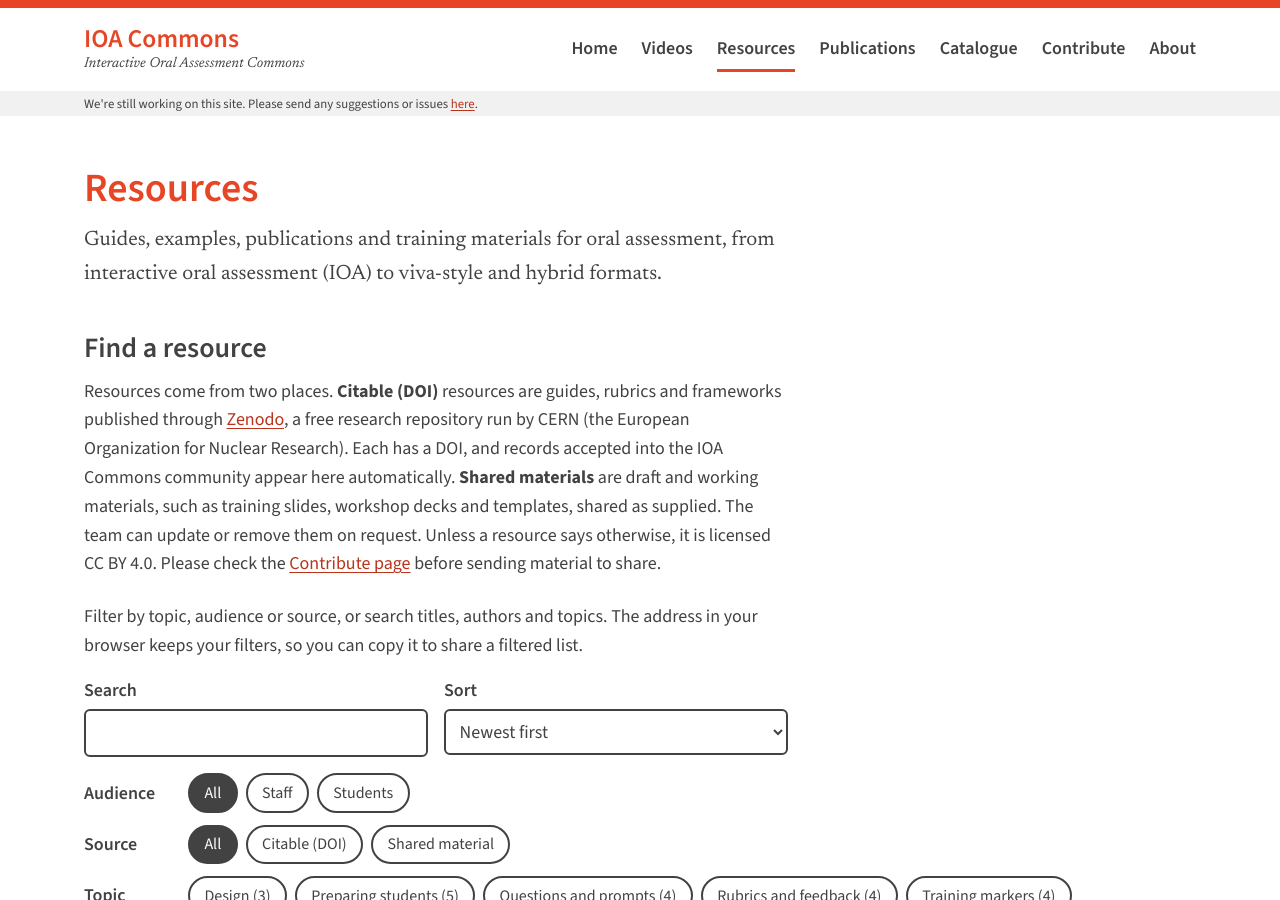
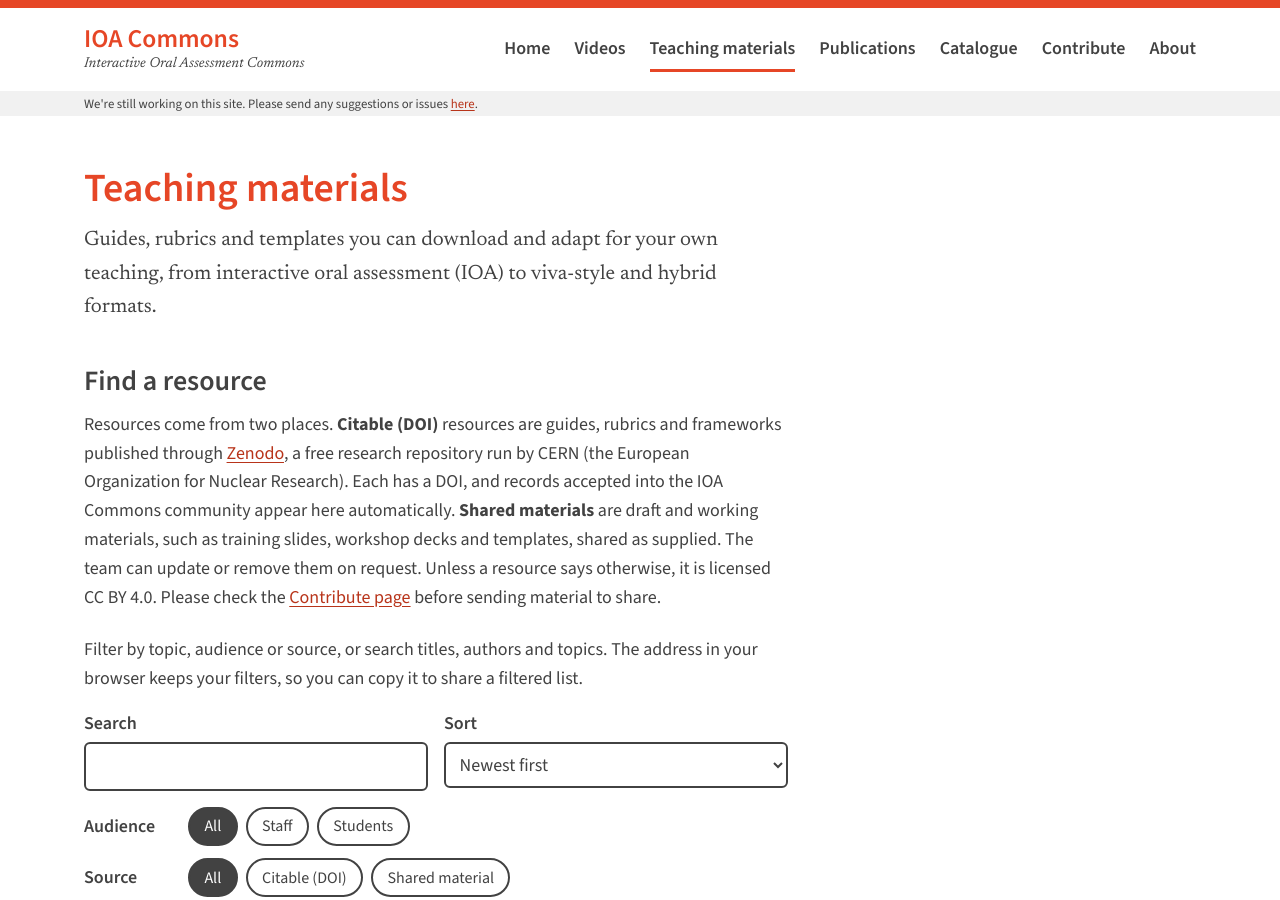
Before and after one commit to HelloAngela/ioa-hub, a Jekyll site: the page built from resources.md, in a window 1280 px wide and 900 px high. Built offline with Jekyll 4.4.1, drawn with Linux system fonts in a browser that asks for light colours.

Commit message:
Show the Resources page as Teaching materials and describe both pages clearly
Co-Authored-By: Claude Opus 5.5 <noreply@anthropic.com>

```diff
--- a/_data/nav.yml
+++ b/_data/nav.yml
@@ -3,7 +3,7 @@
   url: /
 - title: Videos
   url: /videos/
-- title: Resources
+- title: Teaching materials
   url: /resources/
 - title: Publications
   url: /publications/
--- a/contribute.md
+++ b/contribute.md
@@ -16,14 +16,14 @@ To change or remove your entry later, {% if site.intake_form_url contains "PLACE
 
 ## 2. Publish a citable resource on Zenodo
 
-For a formal, citable publication, share a guide, rubric or framework through Zenodo, a free research repository run by CERN (the European Organization for Nuclear Research). Zenodo assigns a DOI when you publish the record. You can then request to add it to the IOA Commons community; community moderators review that request before it appears in the community and on our Resources page.
+For a formal, citable publication, share a guide, rubric or framework through Zenodo, a free research repository run by CERN (the European Organization for Nuclear Research). Zenodo assigns a DOI when you publish the record. You can then request to add it to the IOA Commons community; community moderators review that request before it appears in the community and on our Teaching materials page.
 
 1. Create a free account at [zenodo.org](https://zenodo.org/).
 2. Choose "New upload" and add your file. PDF is best for guides and rubrics.
 3. Fill in the title, authors and a short description.
 4. Choose a licence. We recommend CC BY 4.0, which lets others reuse your work if they credit you.
 5. Under "Communities", select the [IOA Commons community](https://zenodo.org/communities/{{ site.zenodo_community }}).
-6. Publish the record, then request to add it to the IOA Commons community. Once moderators accept it, the record appears on the [Resources page]({{ '/resources/' | relative_url }}) within a day.
+6. Publish the record, then request to add it to the IOA Commons community. Once moderators accept it, the record appears on the [Teaching materials page]({{ '/resources/' | relative_url }}) within a day.
 
 <div class="note">
 <p><strong>Zenodo records are formal publications.</strong> A published record stays available and has a DOI. You can update it by publishing a new version, so check your file before publishing.</p>
--- a/resources.md
+++ b/resources.md
@@ -1,11 +1,11 @@
 ---
 layout: page
-title: Resources
+title: Teaching materials
 permalink: /resources/
-description: Citable guides, rubrics and frameworks for oral assessment, informal training slides and a community of practice.
+description: Guides, rubrics, templates and training slides for oral assessment that you can download and adapt.
 scripts:
   - resources.js
-lead: Guides, examples, publications and training materials for oral assessment, from interactive oral assessment (IOA) to viva-style and hybrid formats.
+lead: Guides, rubrics and templates you can download and adapt for your own teaching, from interactive oral assessment (IOA) to viva-style and hybrid formats.
 ---
 
 ## Find a resource
```
Also changed, not shown: AGENTS.md (+2 -1 lines), index.md (+2 -2 lines), publications.md (+2 -2 lines), LICENSE-content.md.
